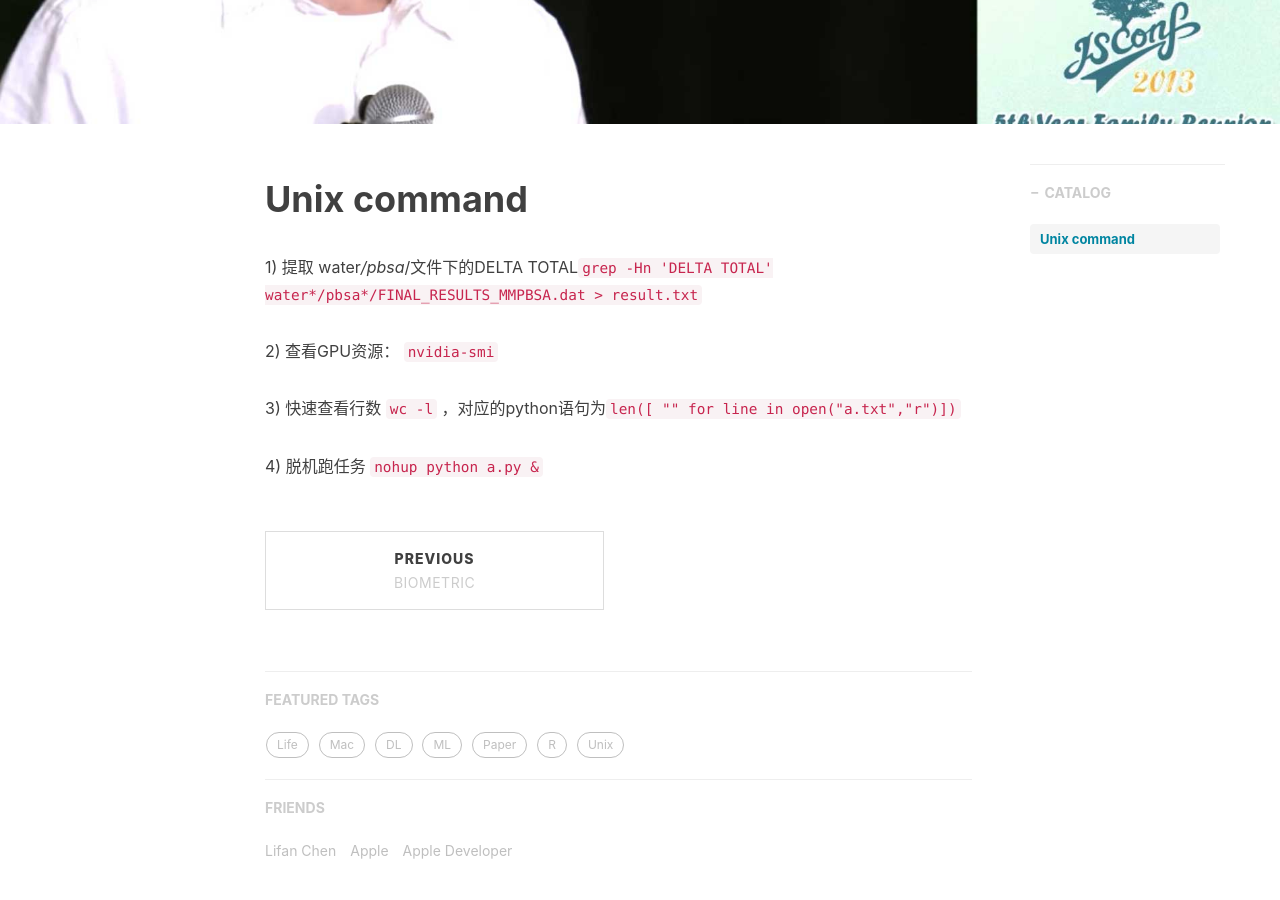
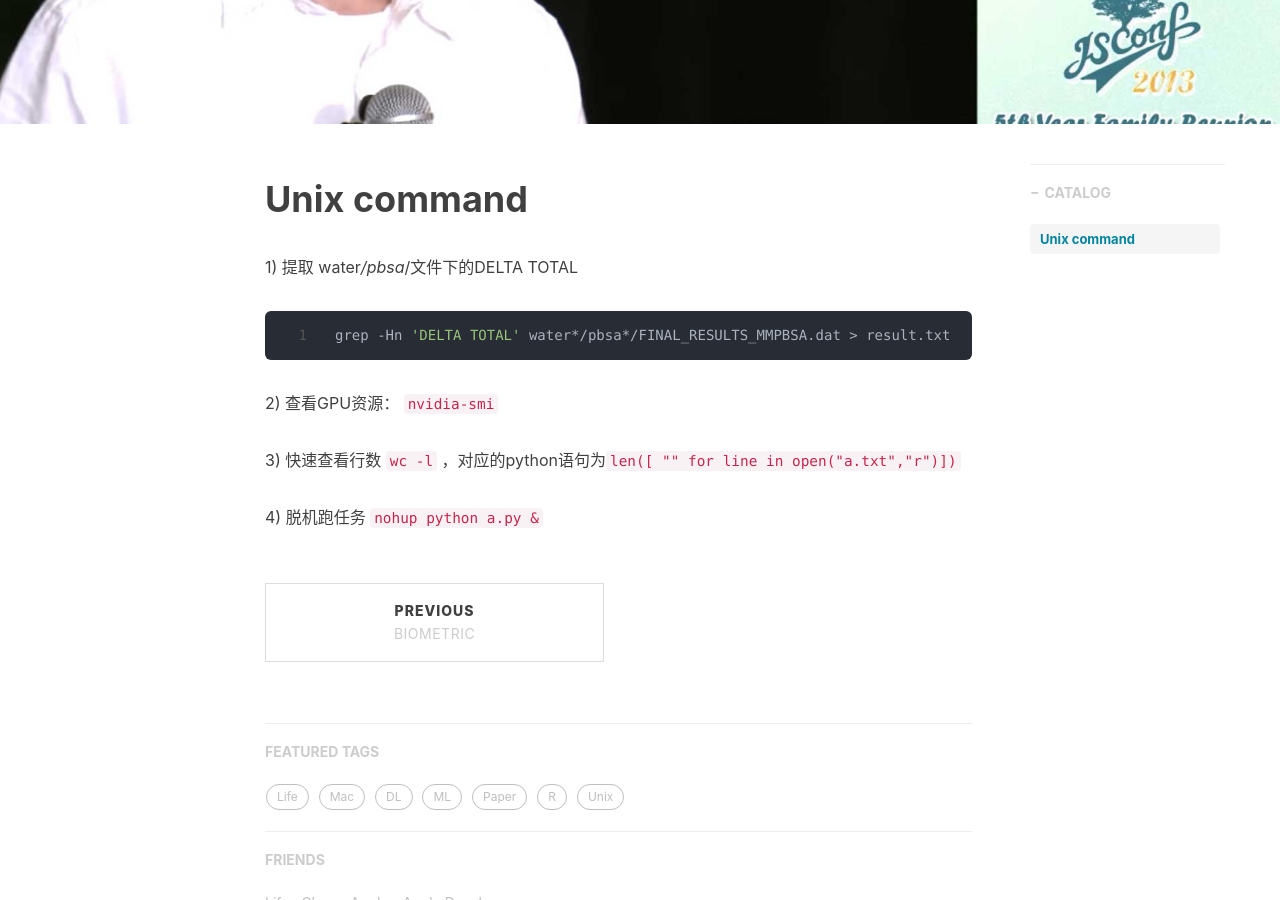
Before and after one commit to Tianbiao-Yang/tianbiao-yang.github.io, a Jekyll site: the page built from _posts/2019-04-18-Unix command-2019.md, in a window 1280 px wide and 900 px high, scrolled down 399 px. Built offline with Jekyll 4.4.1, drawn with Linux system fonts in a browser that asks for light colours; nearby versions of some CDN libraries; comment, search, counter and statistics services are not loaded.

Commit message:
Update 2019-04-18-Unix command-2019.md

````diff
--- a/_posts/2019-04-18-Unix command-2019.md
+++ b/_posts/2019-04-18-Unix command-2019.md
@@ -10,7 +10,10 @@
     - Unix
 ---
 # Unix command
-1) 提取 water*/pbsa*/文件下的DELTA TOTAL```grep -Hn 'DELTA TOTAL' water*/pbsa*/FINAL_RESULTS_MMPBSA.dat > result.txt```
+1) 提取 water*/pbsa*/文件下的DELTA TOTAL
+```python
+grep -Hn 'DELTA TOTAL' water*/pbsa*/FINAL_RESULTS_MMPBSA.dat > result.txt
+```
 
 2) 查看GPU资源： ``` nvidia-smi ```
 
````
